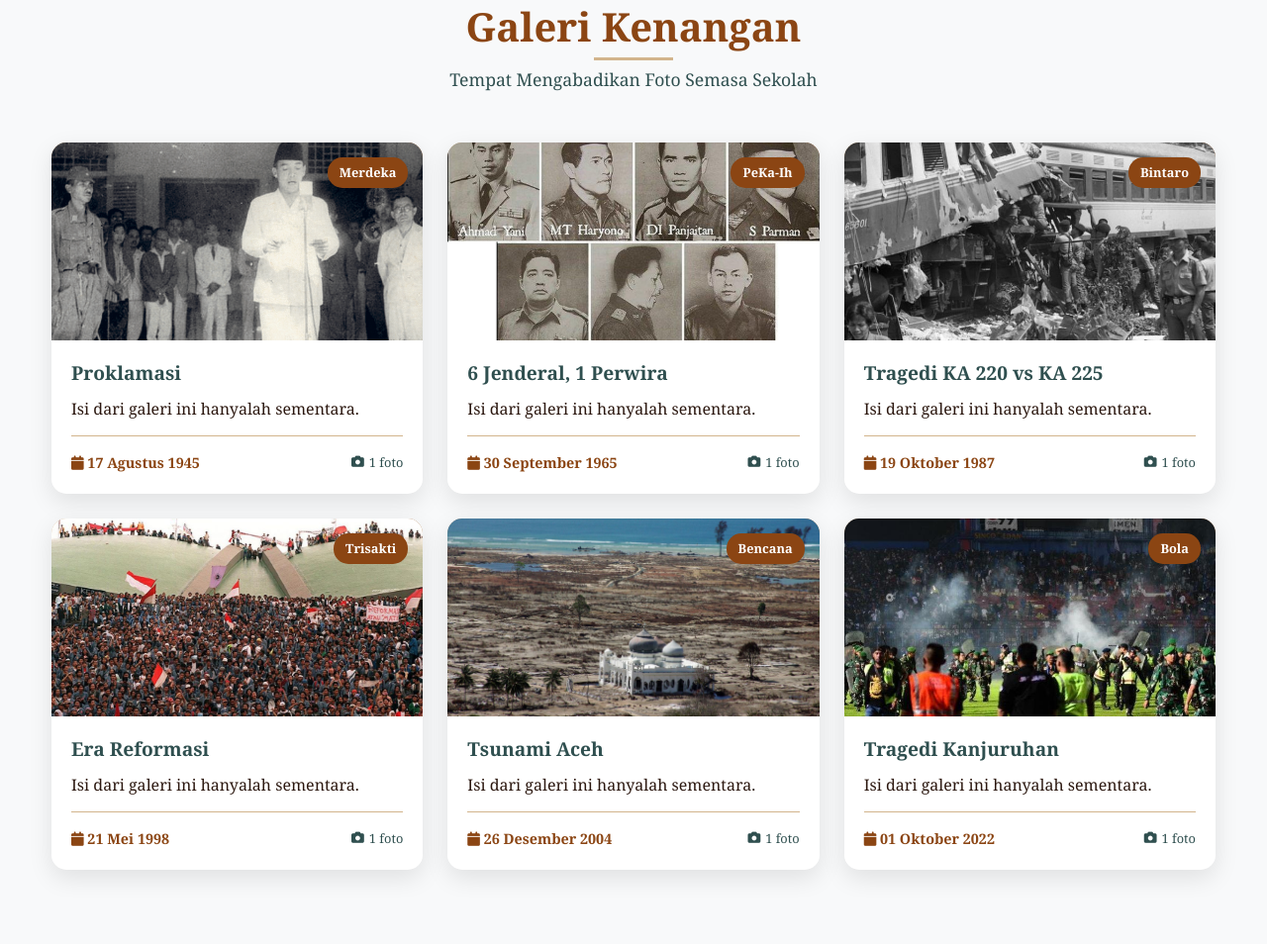
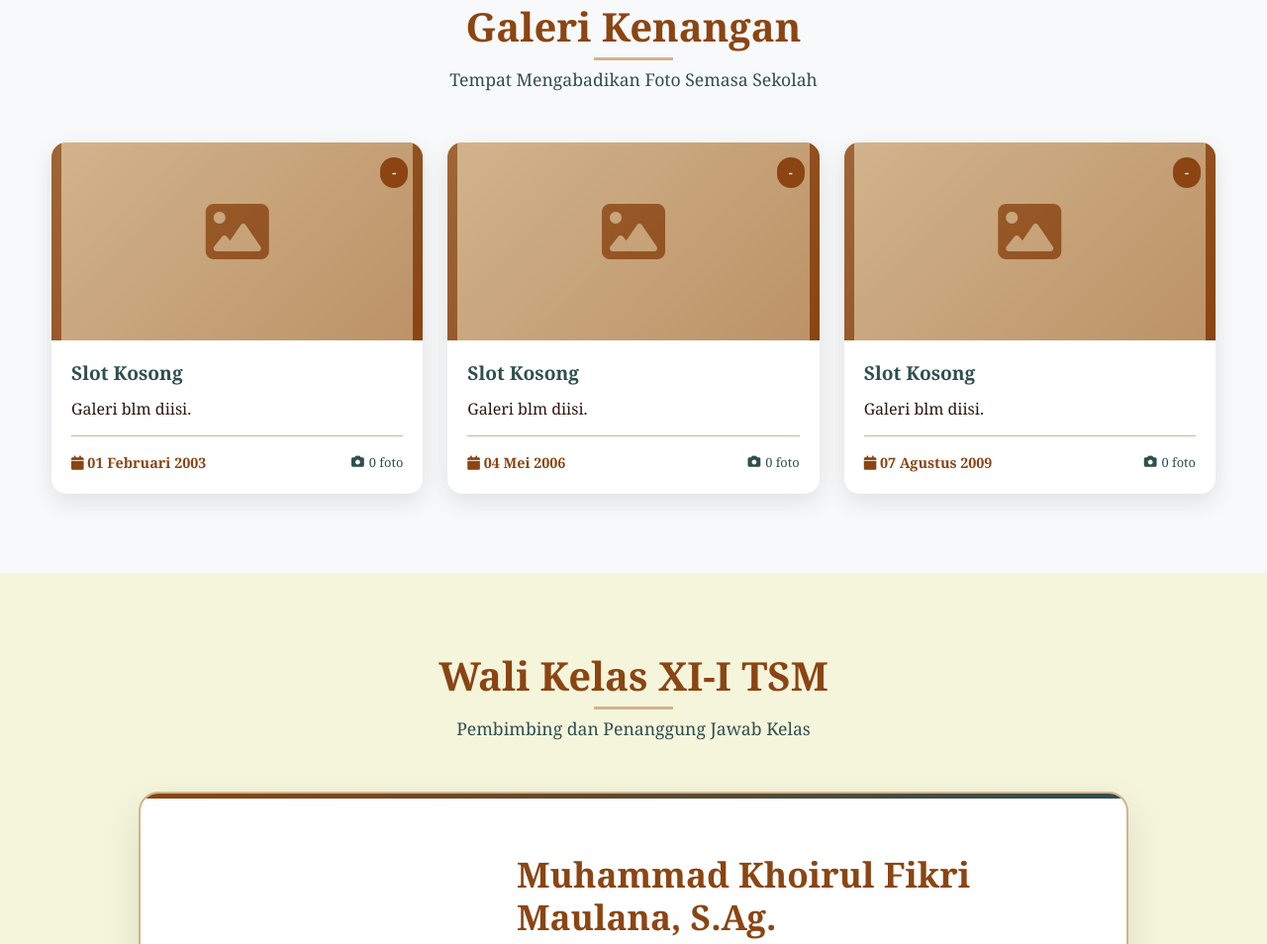
Before and after one commit to Kaldera51/anse_ts1-ofc, a plain HTML site: page index.html in a window 1280 px wide. Shown: the part 1782-2736 px from the top of the page at 99% size. Drawn offline with Linux system fonts and the light colour scheme.

Commit message:
Update 1.1.0

```diff
--- a/css/style.css
+++ b/css/style.css
@@ -2465,7 +2465,7 @@ header {
         flex-shrink: 0 !important;
     }
 
-    /* STUDENT CARDS - FORCE 2 KOLOM */
+    /* 2 KOLOM List Siswa */
     .students-grid {
         grid-template-columns: repeat(2, 1fr) !important;
         gap: 12px !important;
--- a/index.html
+++ b/index.html
@@ -11,7 +11,7 @@
     <link rel="icon" type="image/x-icon" href="images/favicon.ico">
     <link rel="apple-touch-icon" href="images/apple-touch-icon.png">
 
-    <title>Kelas XI-A - MA NU Ma'arif Kudus</title>
+    <title>Kelas XI-I - MA NU Ma'arif Kudus</title>
     <link rel="stylesheet" href="css/style.css">
     <link rel="stylesheet" href="https://cdnjs.cloudflare.com/ajax/libs/font-awesome/6.4.0/css/all.min.css">
 </head>
@@ -25,7 +25,7 @@
                         <i class="fas fa-graduation-cap"></i>
                     </div>
                     <div class="logo-text">
-                        <h1>KELAS XI-A TSM</h1>
+                        <h1>KELAS XI-I TSM</h1>
                         <p>MA NU Ma'arif Kudus - 2025/2026</p>
                     </div>
                 </div>
@@ -52,8 +52,9 @@
     <section class="hero" id="home">
         <div class="container">
             <div class="hero-content">
-                <h2 class="hero-title">Selamat Datang di Situs Resmi Kelas XI-A TSM</h2>
-                <p class="hero-description">FYI: Web ini masih dalam tahap pengembangan, jika menemukan masalah/bug jangan ragu untuk DM Instagram @anse_ts1.official untuk melaporkannya, terima kasih.</p>
+                <h2 class="hero-title">Selamat Datang di Situs Resmi Kelas XI-I TSM</h2>
+                <p class="hero-description">FYI: Web ini masih dalam tahap pengembangan, jika menemukan masalah atau bug jangan ragu untuk DM Instagram @anse_ts1.official untuk melaporkannya. Terima kasih!</p>
+                <p class="hero-description">FYI: This site's still in development. If you find any bugs or issues, don't hesitate to DM our Instagram @anse_ts1.official to report it. Thanks!</p>
                 <a href="#about" class="btn btn-primary">Scroll Untuk Menjelajah</a>
             </div>
         </div>
@@ -86,7 +87,7 @@
                         <i class="fas fa-heart"></i>
                         <div>
                             <h3>Kekeluargaan</h3>
-                            <p>Kelas yang sangad amad harmonizz</p>
+                            <p>Saling rispek kepada sesama Entitas</p>
                         </div>
                     </div>
                 </div>
@@ -127,7 +128,7 @@
 <section id="homeroom-teacher" class="section-padding">
     <div class="container">
         <div class="section-title">
-            <h2>Wali Kelas XI-A TSM</h2>
+            <h2>Wali Kelas XI-I TSM</h2>
             <p>Pembimbing dan Penanggung Jawab Kelas</p>
         </div>
 
@@ -151,7 +152,7 @@
 <section id="students" class="section-padding">
     <div class="container">
         <div class="section-title">
-            <h2>Siswa Kelas XI-A TSM</h2>
+            <h2>Siswa Kelas XI-I TSM</h2>
             <p>Kumpulan Anomali Entitas Pribumi</p>
         </div>
 
@@ -196,7 +197,7 @@
     <div class="container">
         <div class="section-title">
             <h2>Jadwal Pelajaran</h2>
-            <p>Pembelajaran mingguan kelas XI-A Teknik Sepeda Motor</p>
+            <p>Pembelajaran mingguan kelas XI-I Teknik Sepeda Motor</p>
         </div>
         <div class="schedule-container">
             <!-- Schedule content will be loaded by JavaScript -->
@@ -266,7 +267,7 @@
         <div class="container">
             <div class="footer-content">
                 <div class="footer-section">
-                    <h3>Kelas XI-A</h3>
+                    <h3>Kelas XI-I</h3>
                     <p>Tumpukan buku takkan menghianati masa depanmu.</p>
                 </div>
                 <div class="footer-section">
@@ -293,7 +294,7 @@
             </div>
         </div>
             <div class="footer-bottom">
-                <p>&copy; Anse - Anak Sebelas Satu TSM. All Rights Reserved.</p>
+                <p>&copy; 2025 Anse & Arkeyariz. All Rights Reserved.</p>
             </div>
         </div>
     </footer>
--- a/js/script.js
+++ b/js/script.js
@@ -2,73 +2,43 @@
 const galleryData = [
     {
         id: 1,
-        title: "Proklamasi",
-        description: "Isi dari galeri ini hanyalah sementara.",
-        image: "images/gallery/merdeka.png",
-        date: "17 Agustus 1945",
-        location: "Batavia, Indonesia",
-        category: "Merdeka",
-        photos: 1
+        title: "Slot Kosong",
+        description: "Galeri blm diisi.",
+        image: "",
+        date: "01 Februari 2003",
+        location: "-",
+        category: "-",
+        photos: 0
     },
     {
         id: 2,
-        title: "6 Jenderal, 1 Perwira",
-        description: "Isi dari galeri ini hanyalah sementara.",
-        image: "images/gallery/g30s.jpg",
-        date: "30 September 1965",
-        location: "Djakarta, Indonesia",
-        category: "PeKa-Ih",
-        photos: 1
+        title: "Slot Kosong",
+        description: "Galeri blm diisi.",
+        image: "",
+        date: "04 Mei 2006",
+        location: "-",
+        category: "-",
+        photos: 0
     },
     {
         id: 3,
-        title: "Tragedi KA 220 vs KA 225",
-        description: "Isi dari galeri ini hanyalah sementara.",
-        image: "images/gallery/bintaro.jpg",
-        date: "19 Oktober 1987",
-        location: "Jakarta, Indonesia",
-        category: "Bintaro",
-        photos: 1
-    },
-    {
-        id: 4,
-        title: "Era Reformasi",
-        description: "Isi dari galeri ini hanyalah sementara.",
-        image: "images/gallery/reformasi1998.jpg",
-        date: "21 Mei 1998",
-        location: "Jakarta, Indonesia",
-        category: "Trisakti",
-        photos: 1
-    },
-    {
-        id: 5,
-        title: "Tsunami Aceh",
-        description: "Isi dari galeri ini hanyalah sementara.",
-        image: "images/gallery/tsunami-aceh.jpg",
-        date: "26 Desember 2004",
-        location: "Aceh, Indonesia",
-        category: "Bencana",
-        photos: 1
-    },
-    {
-        id: 6,
-        title: "Tragedi Kanjuruhan",
-        description: "Isi dari galeri ini hanyalah sementara.",
-        image: "images/gallery/kanjuruhan.jpg",
-        date: "01 Oktober 2022",
-        location: "Malang, Indonesia",
-        category: "Bola",
-        photos: 1
+        title: "Slot Kosong",
+        description: "Galeri blm diisi.",
+        image: "",
+        date: "07 Agustus 2009",
+        location: "-",
+        category: "-",
+        photos: 0
     }
 ]
 
 // Data Wali Kelas - BARU
 const teacherData = {
     name: "Muhammad Khoirul Fikri Maulana, S.Ag.",
-    position: "Wali Kelas XI-A TSM",
-    subject: "Wali Kelas terkece dan tergwanteng",
+    position: "Wali Kelas XI-I TSM",
+    subject: "Wali Kelas terganteng dan tergawhul",
     education: "S.Ag. (Sarjana Agama)",
-    experience: "1945",
+    experience: "-",
     specialization: "Pendidikan Agama Islam",
     bio: "System.out.println(\"Kosong\");",
     teachingPhilosophy: "System.out.println(\"Kosong\");",
@@ -78,8 +48,8 @@ const teacherData = {
     achievements: [
         "-"
     ],
-    motto: "Motto guru belom ada",
-    joinDate: "1453",
+    motto: "(Motto Hidup)",
+    joinDate: "-",
     studentsCount: 29,
     subjectsCount: 1,
     image: "images/students/default.png"
@@ -231,13 +201,25 @@ mainLeaders: [
             initials: "AMU",
             nim: "003",
             birthDate: "-",
-            address: "-",
+            address: "Sidorekso, Kaliwungu, Kudus",
             hobbies: ["Game"],
             achievements: [],
             bio: "no bio yet",
             image: "images/students/default.png"
         },
-        { id: 12, name: "Bagus Ahmad Dinijad", position: "Anggota", initials: "BAD", nim: "006", image: "images/students/default.png" },
+        {
+            id: 12,
+            name: "Bagus Ahmad Dinijad",
+            position: "Anggota",
+            initials: "BAD",
+            nim: "006",
+            birthDate: "-",
+            address: "Sidorekso, Kaliwungu, Kudus",
+            hobbies: ["Motorcycle"],
+            achievements: [],
+            bio: "no bio yet",
+            image: "images/students/default.png"
+        },
         {
             id: 13,
             name: "Farel Firmansyah",
@@ -753,7 +735,7 @@ function setupStudentModals() {
         });
     });
 
-    // PASTIKAN CLOSE EVENTS ADA - tambahin kalo belum ada
+    // Close Event = Yes
     if (closeBtn) {
         closeBtn.addEventListener('click', function() {
             modal.style.display = 'none';
```
